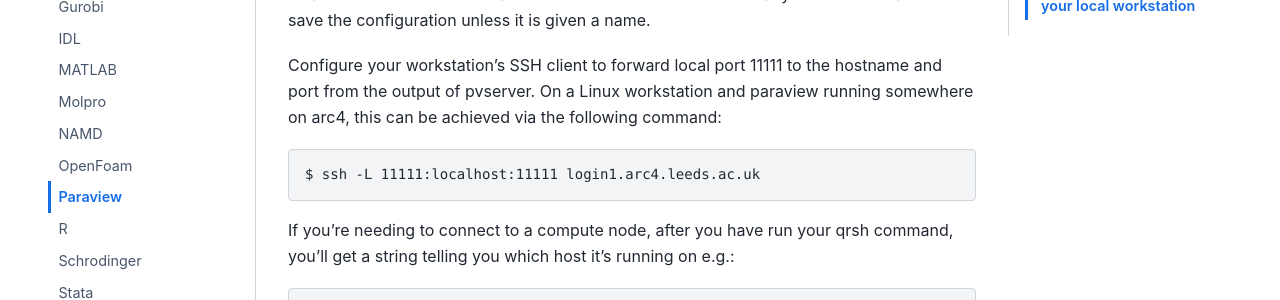
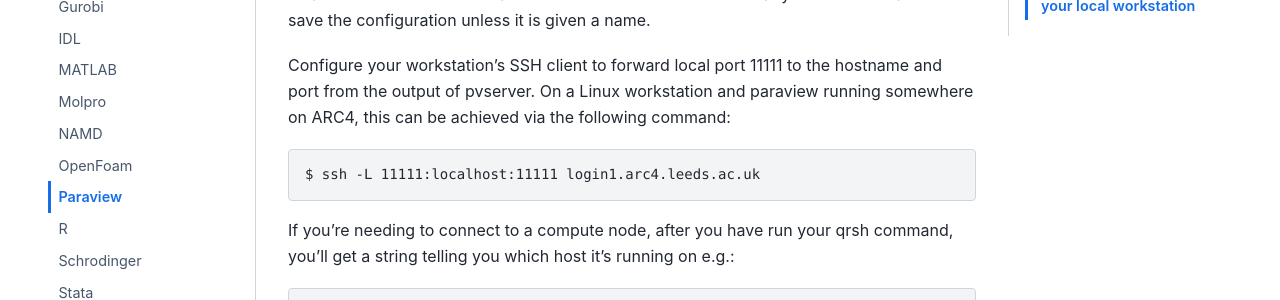
Before and after one commit to foqueiroz/arcdocs.github.io, a Jupyter Book: the page built from book/software/applications/paraview.md, in a window 1280 px wide and 900 px high, scrolled down 3826 px. Shown: the part 290-590 px from the top of the window. Built offline with Jupyter Book 1.0.4 settings and Sphinx 7.4.7 and the Sphinx Book theme 1.1.4, drawn with Linux system fonts in a browser that asks for light colours; pages that are not in the unit, such as notebooks, are missing from menus.

```diff
--- a/book/software/applications/paraview.md
+++ b/book/software/applications/paraview.md
@@ -122,7 +122,7 @@ Please give the configuration a memorable name, and leave Server Type as Client/
 
 Please give the configuration a memorable name, leave Server Type as Client/Server, enter localhost into the Host field and 11111 into the Port field. Note that you will not be able to save the configuration unless it is given a name.
 
-Configure your workstation's SSH client to forward local port 11111 to the hostname and port from the output of pvserver. On a Linux workstation and paraview running somewhere on arc4, this can be achieved via the following command:
+Configure your workstation's SSH client to forward local port 11111 to the hostname and port from the output of pvserver. On a Linux workstation and paraview running somewhere on ARC4, this can be achieved via the following command:
 
     $ ssh -L 11111:localhost:11111 login1.arc4.leeds.ac.uk
 
```
